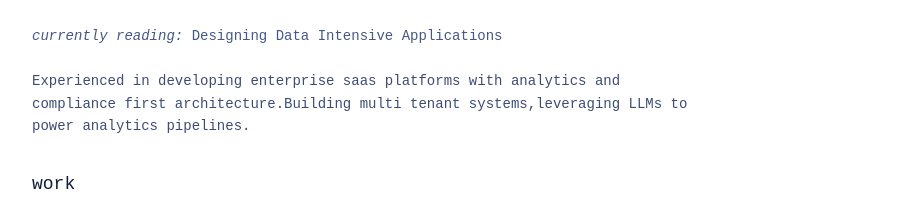
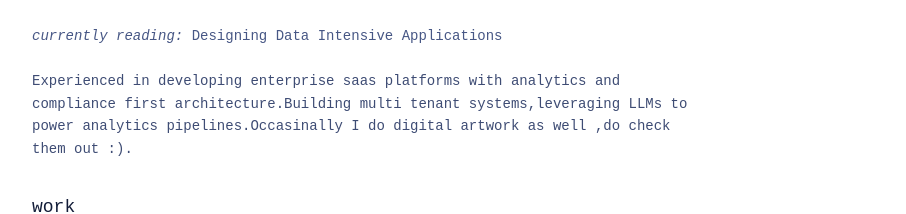
Before and after one commit to infuman69/portfolio, a Next.js app: page / in a window 1280 px wide. Shown: the part 293-507 px from the top of the page, without its empty margins (182-1088 px from the left). Built offline with nearby package versions, Linux system fonts and the light colour scheme; no server answers.

Commit message:
feat: updated text

```diff
--- a/app/artwork/ArtworkGallery.tsx
+++ b/app/artwork/ArtworkGallery.tsx
@@ -182,7 +182,7 @@ export default function ArtworkGallery({ pieces }: Props) {
       <header className="art-header">
         <h1 className="art-title">artwork</h1>
         <p className="art-subtitle">
-          a sketchbook, one plate at a time.
+          a sketchbook, one page at a time.
         </p>
         <p className="art-hint">← → to step, or pick a plate</p>
       </header>
--- a/app/data/portfolio.ts
+++ b/app/data/portfolio.ts
@@ -10,7 +10,7 @@ export const portfolioData = {
     },
     tagline: "Chronically online, developer, tinkerer.",
     currentlyReading: "Designing Data Intensive Applications",
-    bio: "Experienced in developing enterprise saas platforms with analytics and compliance first architecture.Building multi tenant systems,leveraging LLMs to power analytics pipelines."
+    bio: "Experienced in developing enterprise saas platforms with analytics and compliance first architecture.Building multi tenant systems,leveraging LLMs to power analytics pipelines.Occasinally I do digital artwork as well ,do check them out :)."
   },
 
   experiences: [
```
